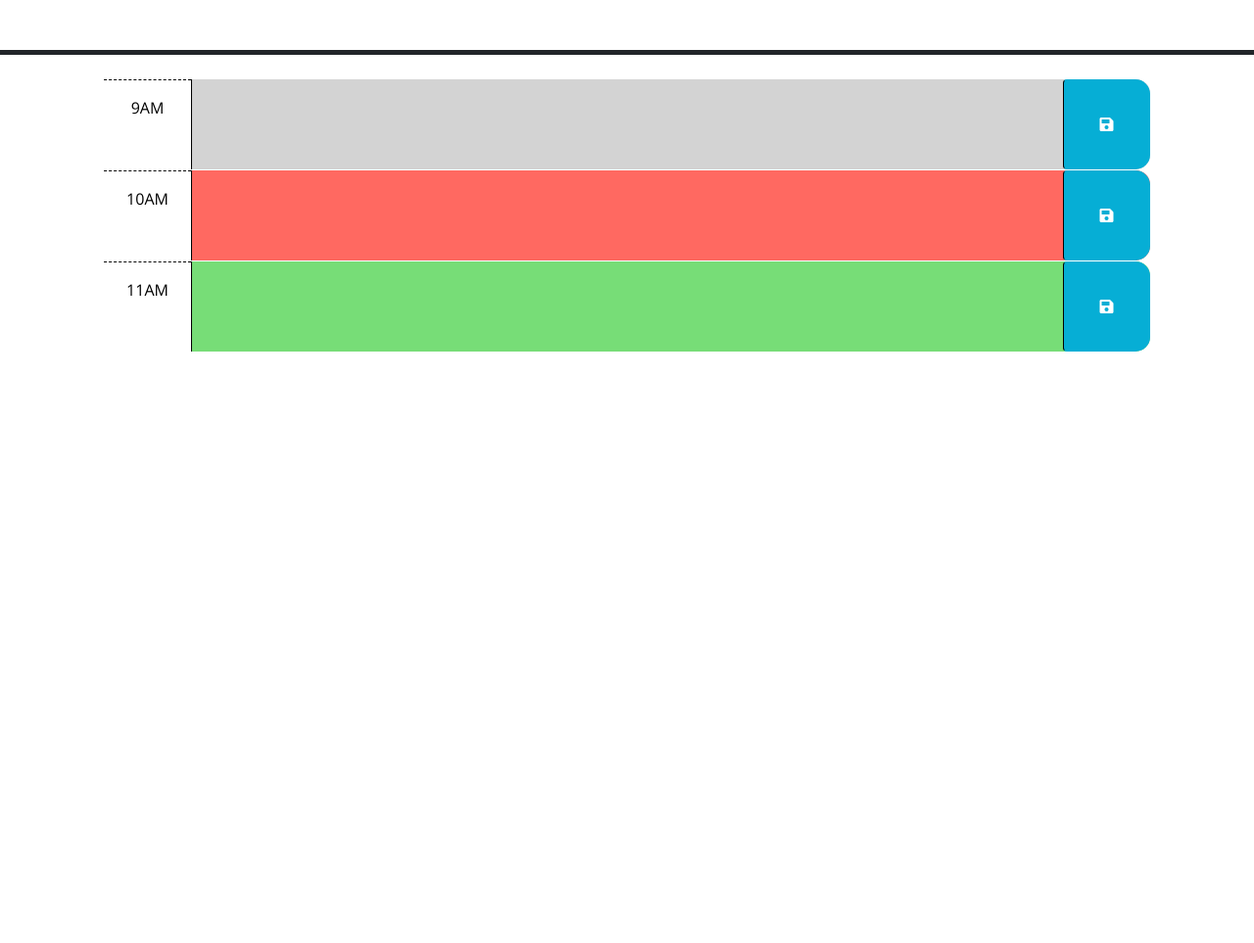
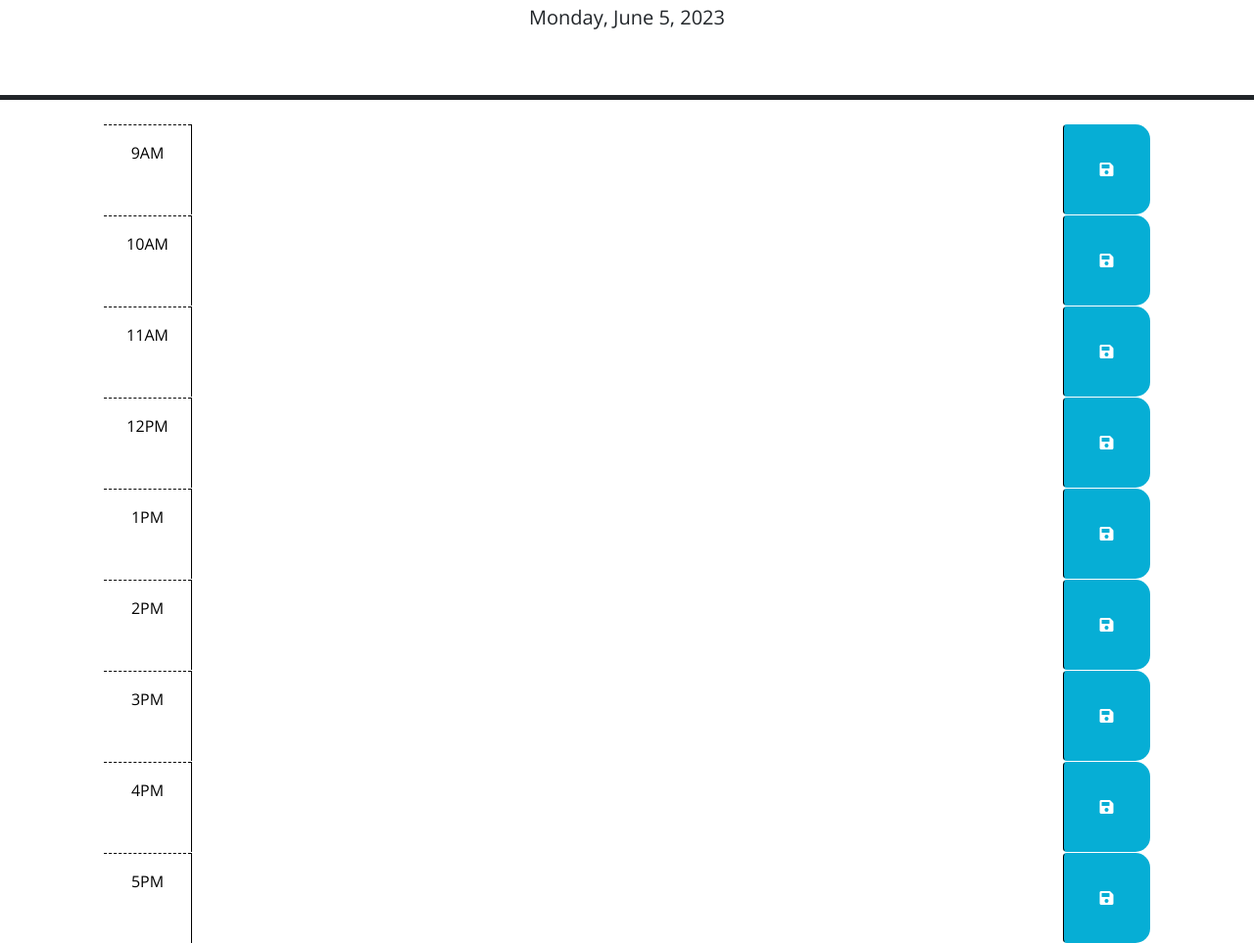
Before and after one commit to EmmerTheVillain/Daily-Planner---Homework-5, a plain HTML site: page index.html in a window 1280 px wide. Shown: the part 176-1139 px from the top of the page at 98% size. Before the commit the page ends 800 px from the top, so only its background shows below. Drawn offline with nearby package versions, Linux system fonts and the light colour scheme; files that its build step writes are made by us from their sources.

Commit message:
added HTML elements for each hour
added HTML elements for each hour on schedule, connect js file and css file

```diff
--- a/index.html
+++ b/index.html
@@ -18,7 +18,7 @@
       href="https://fonts.googleapis.com/css?family=Open+Sans&display=swap"
       rel="stylesheet"
     />
-    <link rel="stylesheet" href="style.css" />
+    <link rel="stylesheet" href=".\Assets\style.css" />
     <title>Work Day Scheduler</title>
   </head>
 
@@ -40,7 +40,7 @@
         -->
 
       <!-- Example of a past time block. The "past" class adds a gray background color. -->
-      <div id="hour-9" class="row time-block past">
+      <div id="hour-9" class="row time-block">
         <div class="col-2 col-md-1 hour text-center py-3">9AM</div>
         <textarea class="col-8 col-md-10 description" rows="3"> </textarea>
         <button class="btn saveBtn col-2 col-md-1" aria-label="save">
@@ -49,7 +49,7 @@
       </div>
 
       <!-- Example of a a present time block. The "present" class adds a red background color. -->
-      <div id="hour-10" class="row time-block present">
+      <div id="hour-10" class="row time-block">
         <div class="col-2 col-md-1 hour text-center py-3">10AM</div>
         <textarea class="col-8 col-md-10 description" rows="3"> </textarea>
         <button class="btn saveBtn col-2 col-md-1" aria-label="save">
@@ -58,13 +58,56 @@
       </div>
 
       <!-- Example of a future time block. The "future" class adds a green background color. -->
-      <div id="hour-11" class="row time-block future">
+      <div id="hour-11" class="row time-block">
         <div class="col-2 col-md-1 hour text-center py-3">11AM</div>
         <textarea class="col-8 col-md-10 description" rows="3"> </textarea>
         <button class="btn saveBtn col-2 col-md-1" aria-label="save">
           <i class="fas fa-save" aria-hidden="true"></i>
         </button>
       </div>
+      <div id="hour-12" class="row time-block">
+        <div class="col-2 col-md-1 hour text-center py-3">12PM</div>
+        <textarea class="col-8 col-md-10 description" rows="3"> </textarea>
+        <button class="btn saveBtn col-2 col-md-1" aria-label="save">
+          <i class="fas fa-save" aria-hidden="true"></i>
+        </button>
+      </div>
+      <div id="hour-1" class="row time-block">
+        <div class="col-2 col-md-1 hour text-center py-3">1PM</div>
+        <textarea class="col-8 col-md-10 description" rows="3"> </textarea>
+        <button class="btn saveBtn col-2 col-md-1" aria-label="save">
+          <i class="fas fa-save" aria-hidden="true"></i>
+        </button>
+      </div>
+      <div id="hour-2" class="row time-block">
+        <div class="col-2 col-md-1 hour text-center py-3">2PM</div>
+        <textarea class="col-8 col-md-10 description" rows="3"> </textarea>
+        <button class="btn saveBtn col-2 col-md-1" aria-label="save">
+          <i class="fas fa-save" aria-hidden="true"></i>
+        </button>
+      </div>
+      <div id="hour-3" class="row time-block">
+        <div class="col-2 col-md-1 hour text-center py-3">3PM</div>
+        <textarea class="col-8 col-md-10 description" rows="3"> </textarea>
+        <button class="btn saveBtn col-2 col-md-1" aria-label="save">
+          <i class="fas fa-save" aria-hidden="true"></i>
+        </button>
+      </div>
+      <div id="hour-4" class="row time-block">
+        <div class="col-2 col-md-1 hour text-center py-3">4PM</div>
+        <textarea class="col-8 col-md-10 description" rows="3"> </textarea>
+        <button class="btn saveBtn col-2 col-md-1" aria-label="save">
+          <i class="fas fa-save" aria-hidden="true"></i>
+        </button>
+      </div>
+      <div id="hour-5" class="row time-block">
+        <div class="col-2 col-md-1 hour text-center py-3">5PM</div>
+        <textarea class="col-8 col-md-10 description" rows="3"> </textarea>
+        <button class="btn saveBtn col-2 col-md-1" aria-label="save">
+          <i class="fas fa-save" aria-hidden="true"></i>
+        </button>
+      </div>
+
 
     <script src="https://code.jquery.com/jquery-3.4.1.min.js"></script>
     <script
@@ -73,6 +116,6 @@
       crossorigin="anonymous"
     ></script>
 
-    <script src="script.js"></script>
+    <script src=".\Assets\script.js"></script>
   </body>
 </html>
```
